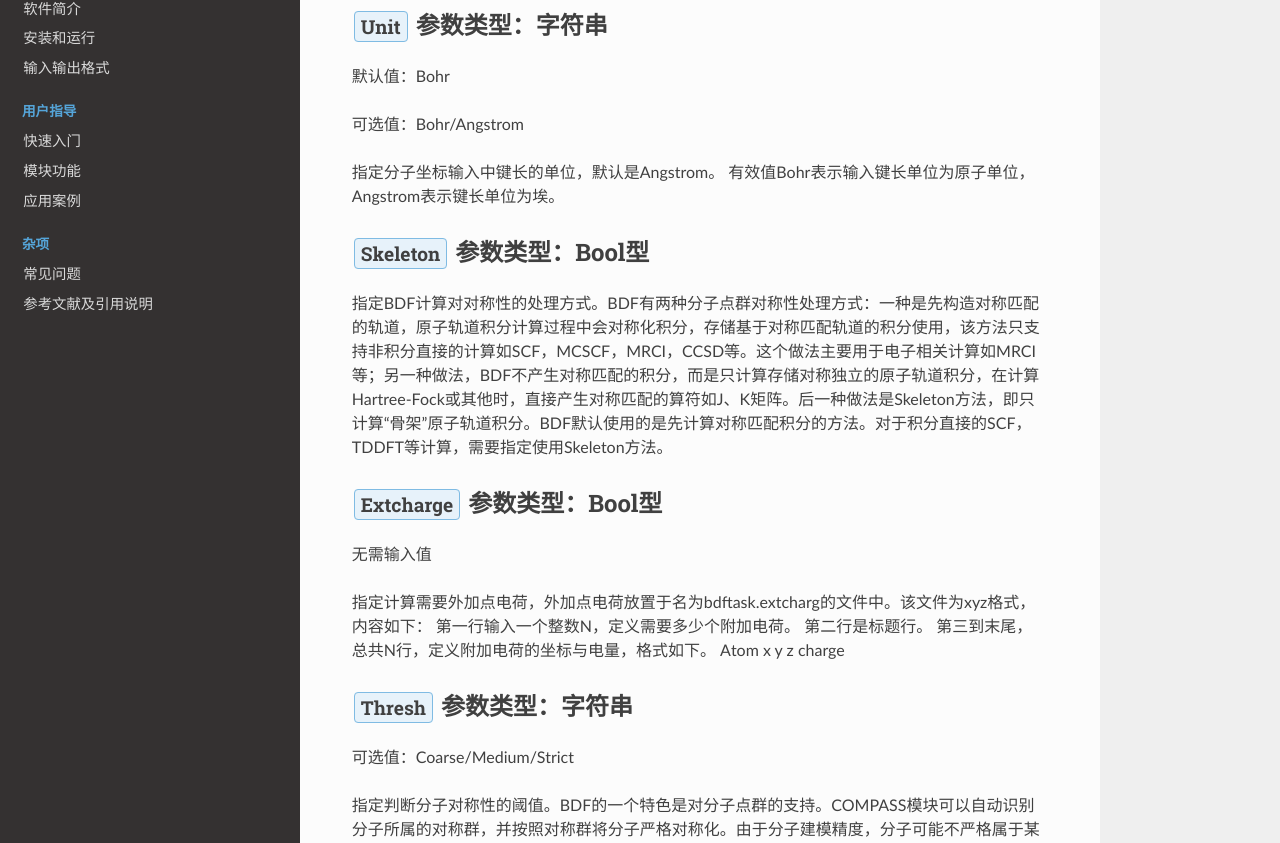
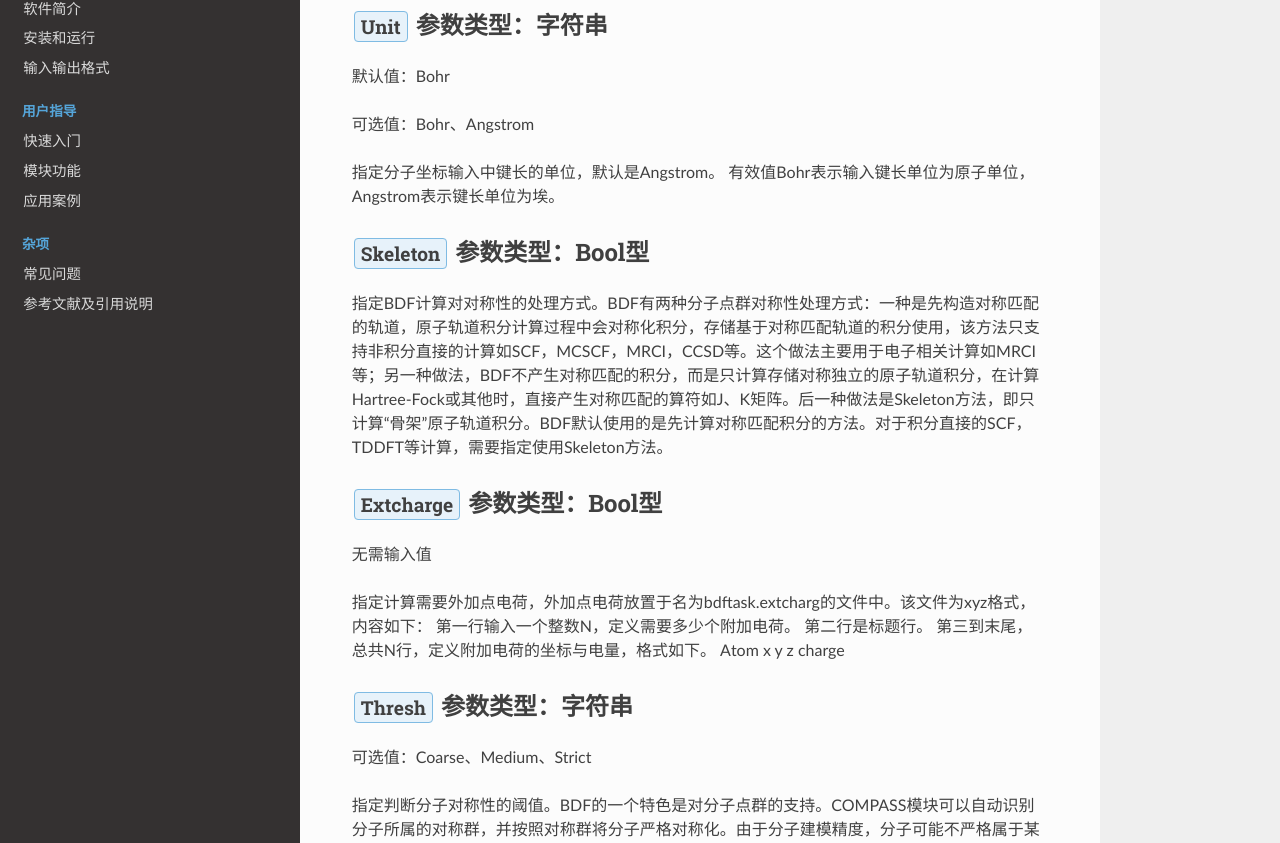
Before and after one commit to BDF-manual-maintenance/BDF-Manual, a Sphinx documentation site: the page built from source/module/compass.rst, in a window 1280 px wide and 1400 px high, scrolled down 2499 px. Shown: the part 143-986 px from the top of the window. Built offline with Sphinx 7.4.7 and the Read the Docs theme 2.0.0, drawn with Linux system fonts in a browser that asks for light colours; pages that are not in the unit, such as notebooks, are missing from menus.

```diff
--- a/source/module/compass.rst
+++ b/source/module/compass.rst
@@ -123,7 +123,7 @@ Compass模块主要完成计算任务的初始化工作，包括读入用户定
 ---------------------------------------------------
 默认值：Bohr
 
-可选值：Bohr/Angstrom
+可选值：Bohr、Angstrom
 
 指定分子坐标输入中键长的单位，默认是Angstrom。 有效值Bohr表示输入键长单位为原子单位，Angstrom表示键长单位为埃。
 
@@ -143,7 +143,7 @@ Atom x y z charge
 
 :guilabel:`Thresh` 参数类型：字符串
 ------------------------------------------------------
-可选值：Coarse/Medium/Strict
+可选值：Coarse、Medium、Strict
 
 指定判断分子对称性的阈值。BDF的一个特色是对分子点群的支持。COMPASS模块可以自动识别分子所属的对称群，并按照对称群将分子严格对称化。由于分子建模精度，分子可能不严格属于某个对称点群，本参数可以通过控制分子对称判断的阈值。实际的对称性判断程序利用三个阈值判断分子对称性。
 
```
